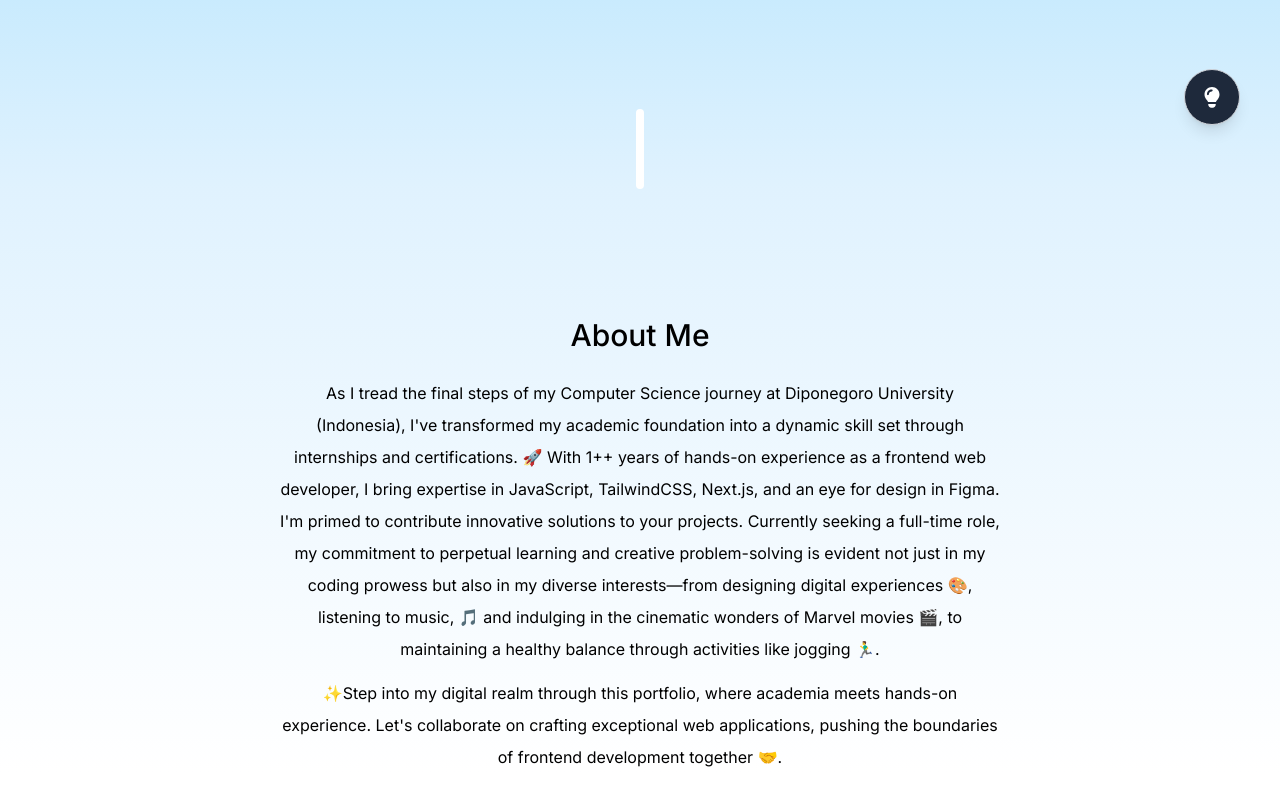
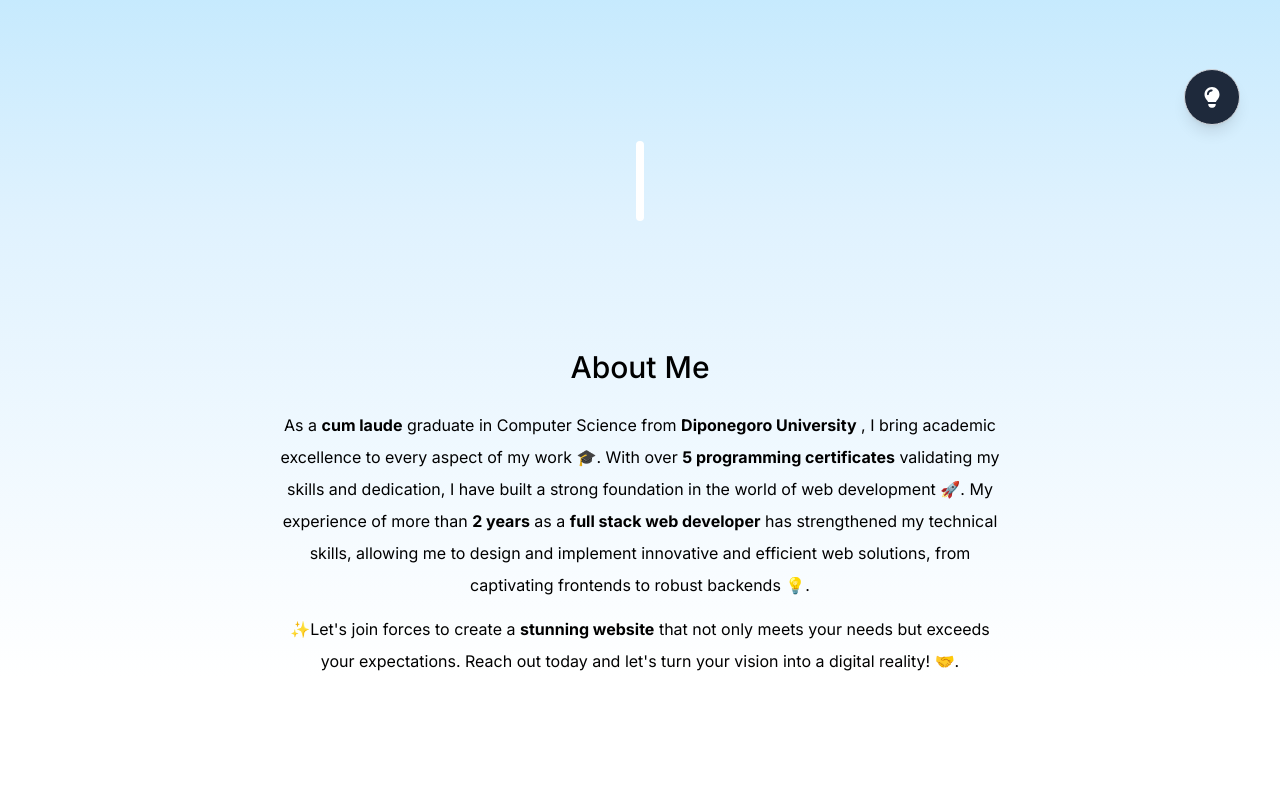
Before and after one commit to musaalfian/myportfolio, a website: page public/index.html in a window 1280 px wide. Shown: the part 635-1420 px from the top of the page. Drawn offline with nearby package versions, Linux system fonts and the light colour scheme.

Commit message:
refactor: change description about

```diff
--- a/public/index.html
+++ b/public/index.html
@@ -173,7 +173,7 @@
             <i class="fa-brands fa-github text-lg"></i>
           </a>
         </div>
-        <div data-aos="fade-up" data-aos-duration="800" class="mt-28">
+        <div data-aos="fade-up" data-aos-duration="800" class="mt-36">
           <div class="w-2 h-20 rounded-lg mx-auto bg-white"></div>
         </div>
       </section>
@@ -185,18 +185,19 @@
           About Me
         </h2>
         <h3 data-aos="fade-up" data-aos-duration="800" class="text-md leading-8 mx-auto xl:w-3/4 dark:text-white">
-          As I tread the final steps of my Computer Science journey at Diponegoro University (Indonesia), I've
-          transformed my academic foundation into a dynamic skill set through internships and certifications. 🚀 With
-          1++ years of hands-on experience as a frontend web developer, I bring expertise in JavaScript, TailwindCSS,
-          Next.js, and an eye for design in Figma. I'm primed to contribute innovative solutions to your projects.
-          Currently seeking a full-time role, my commitment to perpetual learning and creative problem-solving is
-          evident not just in my coding prowess but also in my diverse interests—from designing digital experiences 🎨,
-          listening to music, 🎵 and indulging in the cinematic wonders of Marvel movies 🎬, to maintaining a healthy
-          balance through activities like jogging 🏃‍♂️.
+          As a <span class="inline-block font-bold">cum laude</span> graduate in Computer Science from
+          <span class="inline-block font-bold">Diponegoro University</span> , I bring academic excellence to every
+          aspect of my work 🎓. With over
+          <span class="inline-block font-bold">5 programming certificates</span> validating my skills and dedication, I
+          have built a strong foundation in the world of web development 🚀. My experience of more than
+          <span class="inline-block font-bold">2 years</span>
+          as a <span class="inline-block font-bold">full stack web developer</span> has strengthened my technical
+          skills, allowing me to design and implement innovative and efficient web solutions, from captivating frontends
+          to robust backends 💡.
           <span class="inline-block mt-3"
-            >✨Step into my digital realm through this portfolio, where academia meets hands-on experience. Let's
-            collaborate on crafting exceptional web applications, pushing the boundaries of frontend development
-            together 🤝.</span
+            >✨Let's join forces to create a <span class="inline-block font-bold">stunning website</span> that not only
+            meets your needs but exceeds your expectations. Reach out today and let's turn your vision into a digital
+            reality! 🤝.</span
           >
         </h3>
       </section>
@@ -527,7 +528,8 @@
           class="text-md dark:text-slate-300 leading-8 w-full xl:w-3/4 mx-auto text-center"
         >
           Contact me directly via email at
-          <a href="" target="_blank" class="underline">musaganteng071@gmail.com</a> <br />
+          <a href="mailto:musaganteng071@gmail.com" class="underline">musaganteng071@gmail.com</a>
+          <br />
           or through the form below.
         </h3>
         <div class="w-full md:w-3/4 xl:w-3/5 mx-auto mt-6">
@@ -573,13 +575,11 @@
                 id="message"
                 rows="6"
                 class="block py-4 px-8 w-full ps-10 text-md text-gray-900 bg-gray-50 rounded-lg border border-gray-300 focus:ring-blue-500 focus:border-blue-500 dark:bg-gray-700 dark:border-gray-600 dark:placeholder-gray-400 dark:text-white dark:focus:ring-white dark:focus:border-blue-500"
-                placeholder="Leave your message here..."
+                placeholder="Leave your message here"
               ></textarea>
               <button
-                data-aos="fade-up"
-                data-aos-duration="800"
                 type="submit"
-                class="text-white bg-blue-700 hover:bg-blue-800 focus:ring-4 focus:outline-none focus:ring-blue-300 font-medium rounded-lg text-sm w-full mt-5 px-5 py-2.5 text-center dark:bg-blue-600 dark:hover:bg-blue-700 dark:focus:ring-blue-800"
+                class="text-white bg-blue-700 hover:bg-blue-800 duration-300 focus:ring-4 focus:outline-none focus:ring-blue-300 font-medium rounded-lg text-sm w-full mt-5 px-5 py-2.5 text-center dark:bg-blue-600 dark:hover:bg-blue-700 dark:focus:ring-blue-800"
               >
                 Send <i class="fa-solid fa-paper-plane ms-1.5"></i>
               </button>
@@ -594,8 +594,8 @@
         Rights Reserved.</span
       >
       <span class="block text-sm mt-2 text-gray-500 sm:text-center dark:text-gray-400"
-        >This website is build with <span class="font-bold dark:text-white">Flowbite</span> (TailwindCSS), vercel
-        hosting. Inspired by
+        >This website is build with <span class="font-bold dark:text-white">Flowbite</span> (TailwindCSS), JQuery, AOS,
+        and vercel hosting. Inspired by
         <a href="https://www.linkedin.com/in/roziqinkhoeru/" target="_blank" class="font-bold dark:text-white"
           >Khoeru Roziqin.</a
         ></span
```
Also changed, not shown: public/css/output.css.
